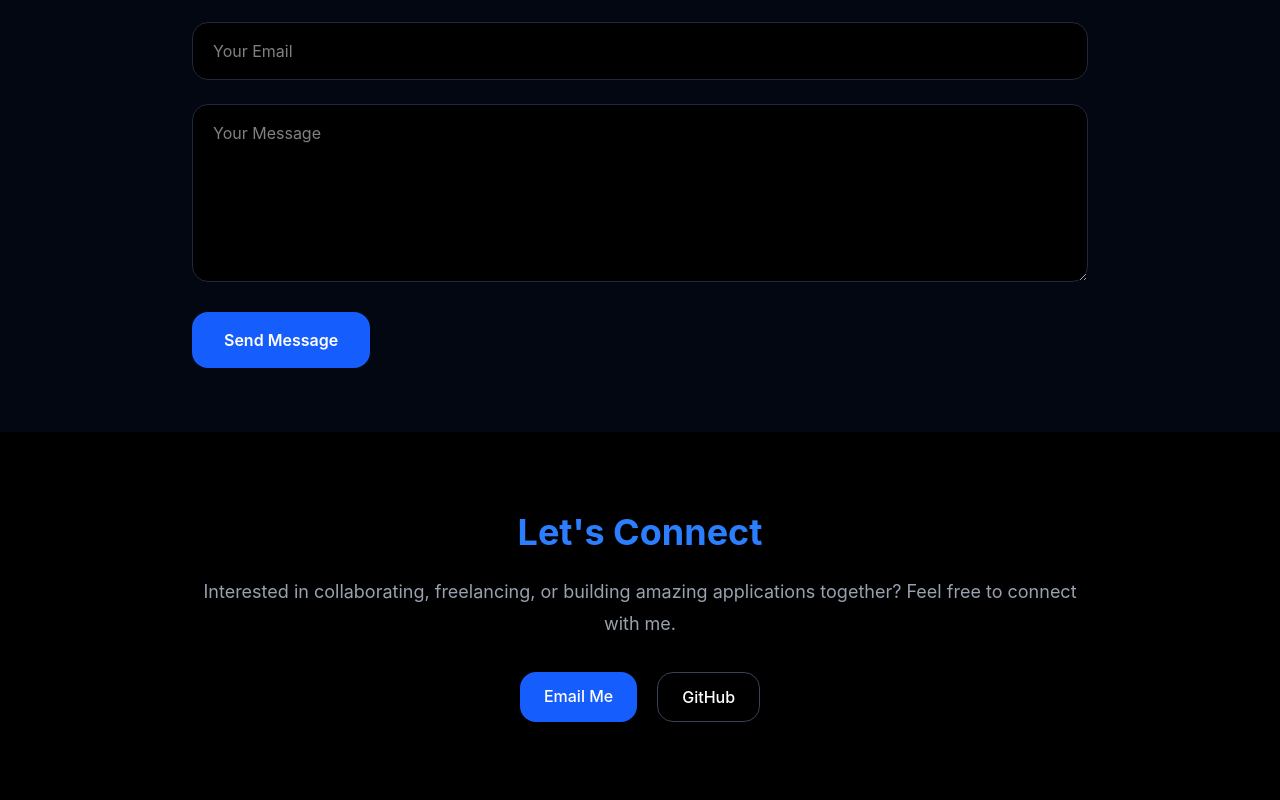
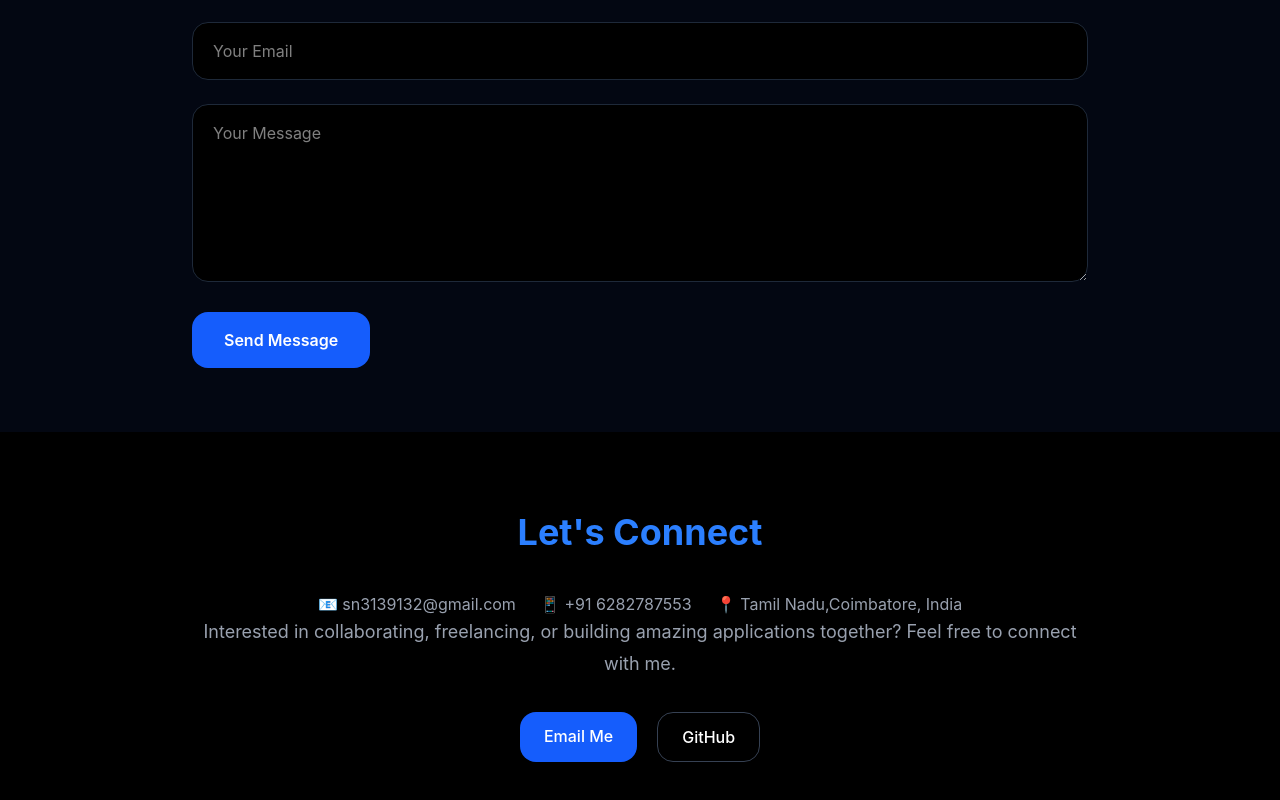
Before and after one commit to suryanarayanan20/Protfolio-Surya-, a React app: page / in a window 1280 px wide. Shown: the part 4435-5235 px from the top of the page. Built offline with nearby package versions, Linux system fonts and the light colour scheme; the HTML template or start-up script is replaced by a standard one.

Commit message:
updated contact details

```diff
--- a/src/App.jsx
+++ b/src/App.jsx
@@ -476,7 +476,28 @@ As a freelancer, I enjoy collaborating with clients, startups, and businesses to
         <div className="max-w-4xl mx-auto text-center">
           <h2 className="text-4xl font-bold mb-6 text-blue-500">
             Let's Connect
+
           </h2>
+
+          <div className="flex flex-col md:flex-row justify-center items-center gap-6 mt-10 text-gray-400">
+
+  <a
+    href="mailto:sn3139132@gmail.com"
+    className="hover:text-blue-500 transition"
+  >
+    📧 sn3139132@gmail.com
+  </a>
+
+  <a
+    href="tel:+919999999999"
+    className="hover:text-blue-500 transition"
+  >
+    📱 +91 6282787553
+  </a>
+
+  <p>📍 Tamil Nadu,Coimbatore, India</p>
+
+</div>
 
           <p className="text-gray-400 text-lg mb-8 leading-8">
             Interested in collaborating, freelancing, or building amazing
```
